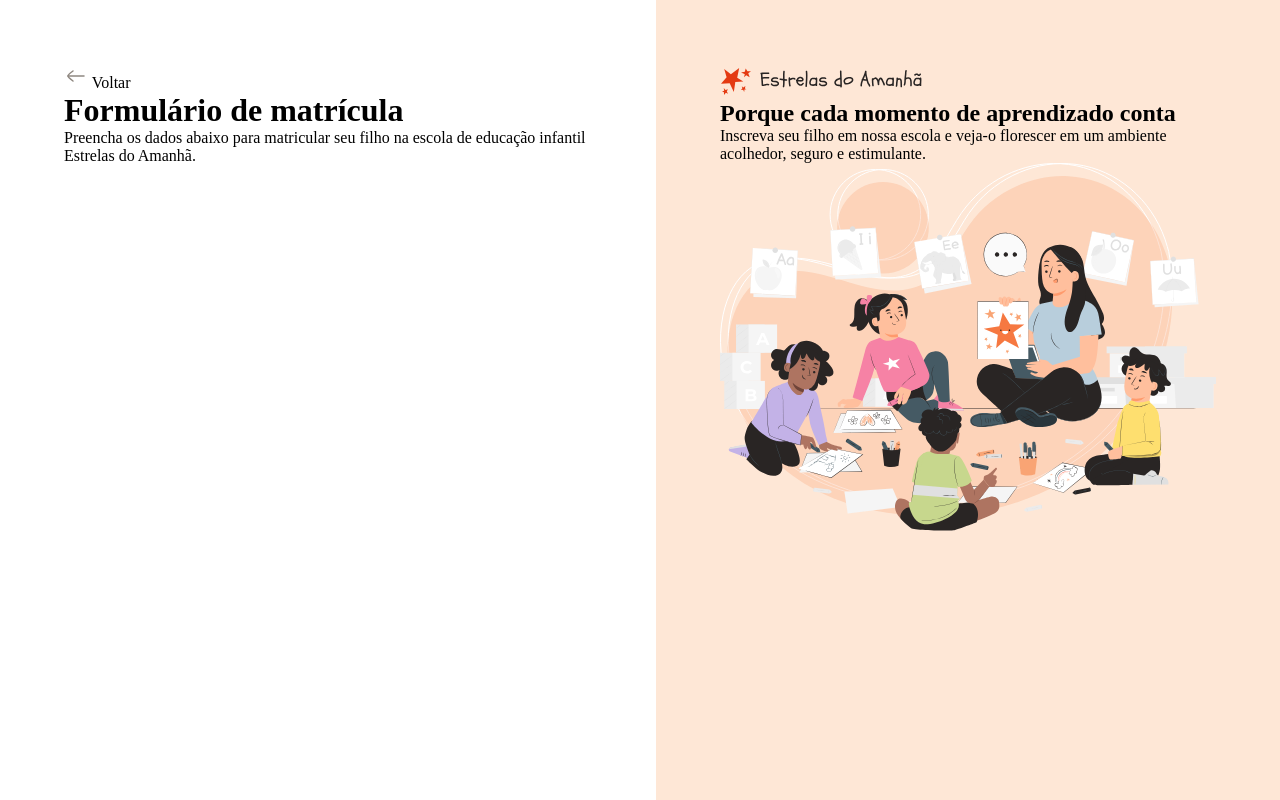
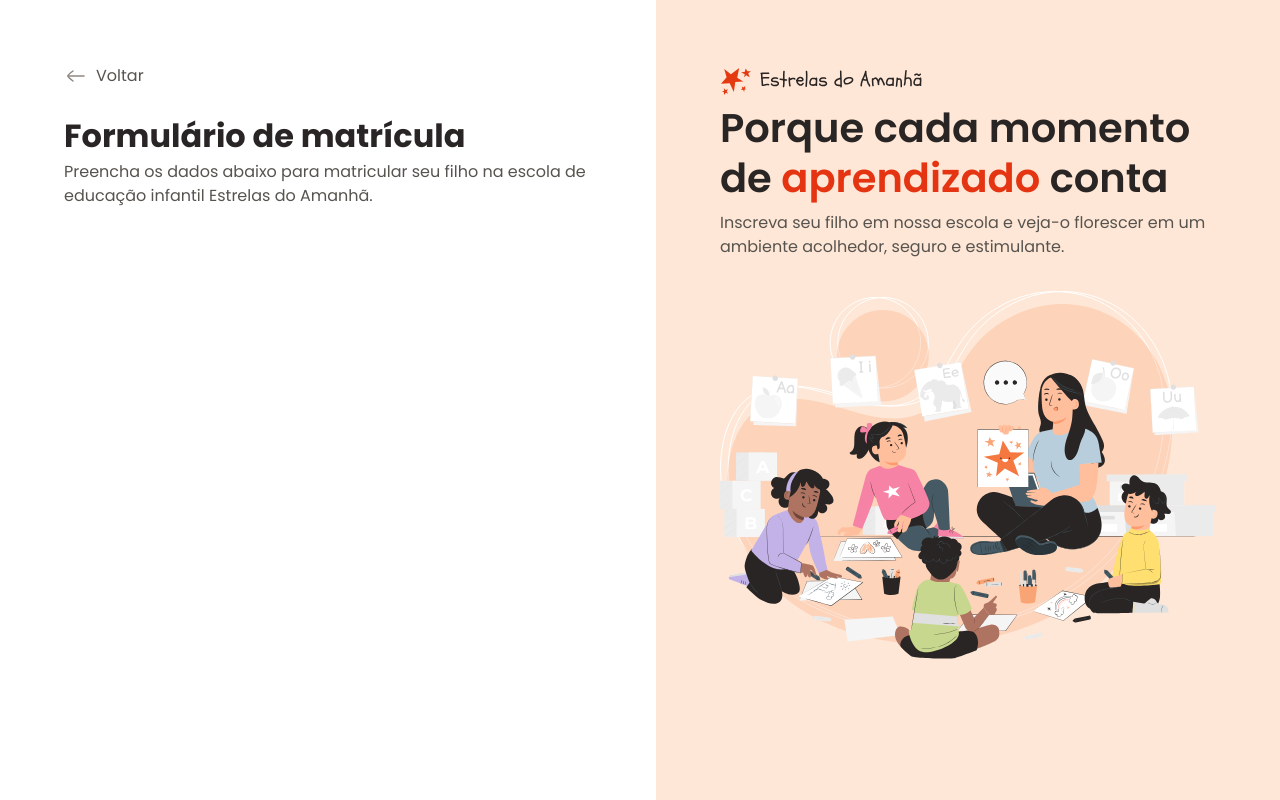
Before and after one commit to raissaximenes/formulario-de-matricula, a plain HTML site: page index.html in a window 1280 px wide. Drawn offline with Linux system fonts and the light colour scheme.

Commit message:
adicionando conteudo ao aside e iniciando main

```diff
--- a/styles/global.css
+++ b/styles/global.css
@@ -12,16 +12,27 @@
   --text-primary: #292524;
   --text-secondary: #57534e;
   --text-tertiary: #8f8881;
-  -text-highlight: #e43412;
+  --text-highlight: #e43412;
 
   --surface-primary: #ffffff;
   --surface-secondary: #fee7d6;
 
   --stroke-default: #d6d3d1;
-  --stroke-hightlight: #f3541c;
+  --stroke-highlight: #f3541c;
   --semantic-error: #dc2626;
 }
 
 body {
   overflow: hidden; /*garante que n vai possuir rolagem/ transbordamento */
+
+  font: var(--text);
+  color: var(--text-secondary);
 }
+  h1, h2{
+    color:var(--text-primary);
+  }
+
+img {
+  max-width: 100%;
+  height: auto;
+}
--- a/styles/layout.css
+++ b/styles/layout.css
@@ -13,7 +13,17 @@ main {
   & .main-container{
     max-width: 33rem;
     margin-left: auto;
+  }
+  & .back {
+    display: flex;
+    align-items:center;
+    gap: .5rem;
+    margin-bottom:1.5rem ;
+  }
 
+  & .h1 {
+    font: 600, 1.5rem/1.25 var(--font-family);
+    margin-bottom: .5rem;
   }
 }
 
@@ -23,5 +33,18 @@ aside {
 
   & .aside-container{
     max-width: 31rem;
+
+    & > img {
+      margin-top: 2rem;
+    }
+  }
+
+  & h2 {
+    font: 600 2.5rem/1.25 var(--font-family);
+    margin-bottom: .5rem;
+
+    & span {
+      color: #e43412;
+    }
   }
 }
```
Also changed, not shown: index.html (line endings or trailing spaces).
